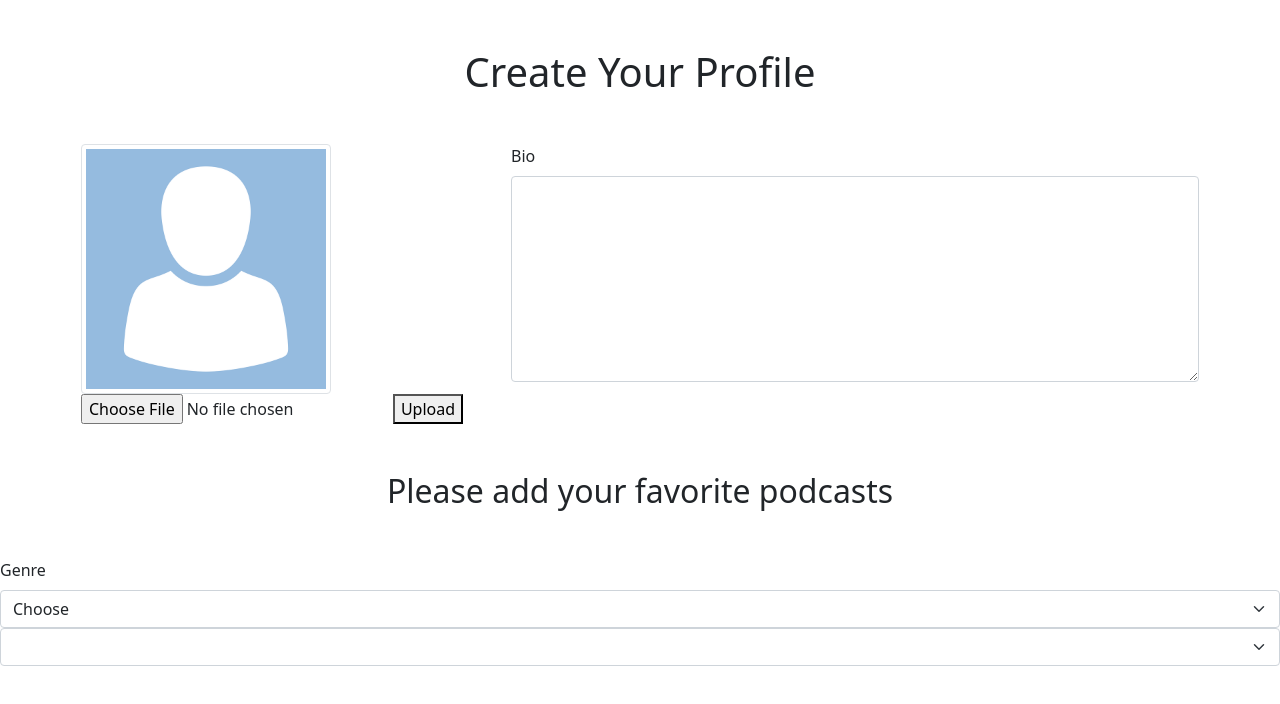
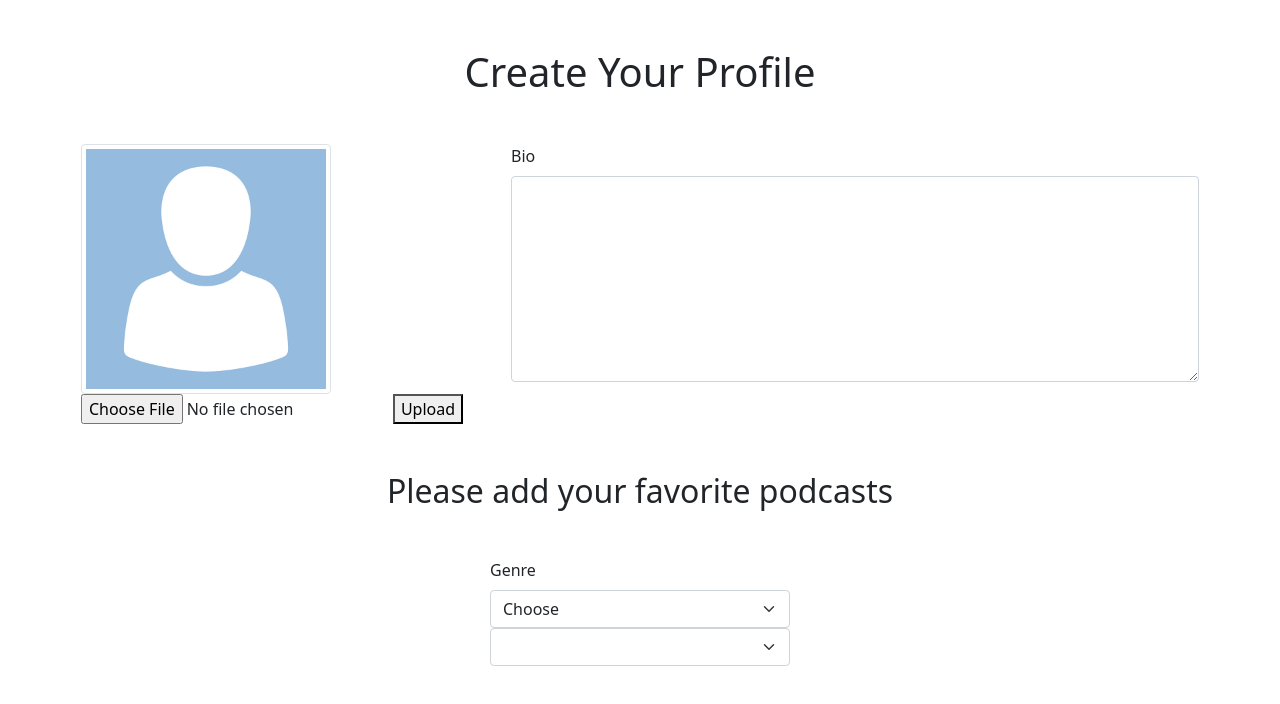
Before and after one commit to The-Octonauts/MusicTinder, a React (Create React App) app in the folder documentation/frontend/: page /create-your-profile in a window 1280 px wide. Shown: the top 704 px of the page. Built offline with nearby package versions, Linux system fonts and the light colour scheme.

Commit message:
fixed some margin issues

```diff
--- a/documentation/frontend/src/ui/CreateYourProfile.css
+++ b/documentation/frontend/src/ui/CreateYourProfile.css
@@ -1,3 +1,4 @@
 .formSize {
-
+    margin: 0 auto;
+    max-width: 300px;
 }
--- a/documentation/frontend/src/ui/CreateYourProfile.js
+++ b/documentation/frontend/src/ui/CreateYourProfile.js
@@ -103,8 +103,8 @@ export const CreateYourProfile = () => {
 
             <section>
                 <h2 className={"text-center my-md-5"}>Please add your favorite podcasts</h2>
-                <div>
-                    <Form class="formSize">
+                <div class="formSize">
+                    <Form>
                         <div>
                             <Form.Group>
                                 <Form.Label>Genre</Form.Label>
```
